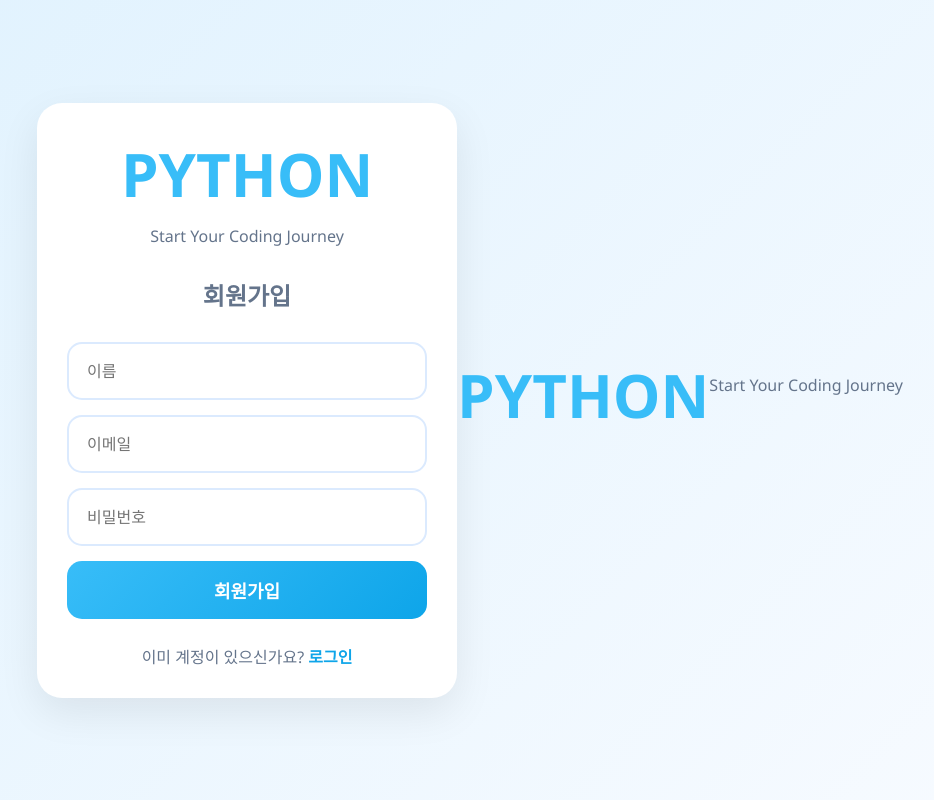
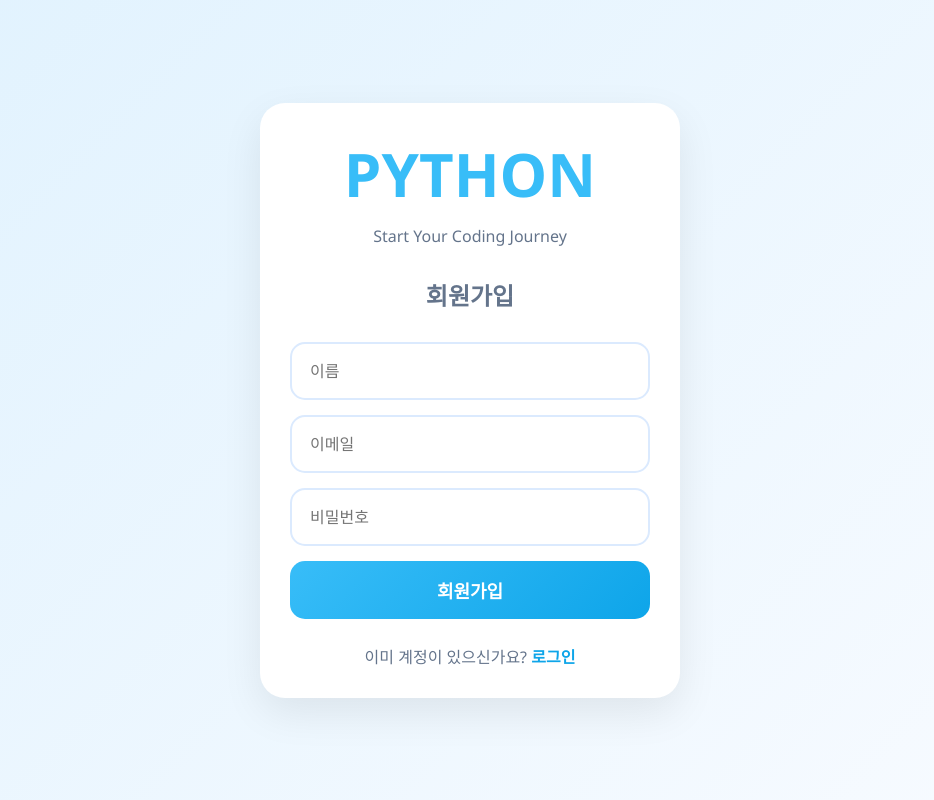
Before and after one commit to greantea77777/PythonLearningWebsite, a Flask app: page /signup in a window 1280 px wide. Shown: the whole page, without its empty margins (170-1104 px from the left). Run offline with Flask 3, Linux system fonts and the light colour scheme.

Commit message:
mobile update

```diff
--- a/static/style.css
+++ b/static/style.css
@@ -3,6 +3,8 @@
     max-width:420px;
 
     padding:30px;
+    margin:auto;
+
 
     background:white;
     border-radius:25px;
@@ -140,13 +142,14 @@ body{
     justify-content:center;
     align-items:center;
 
+
     background:linear-gradient(
         135deg,
         #e0f2fe,
         #f8fbff
     );
 
-    padding:40px;
+    padding:20px;
 }
 
 .card{
@@ -697,3 +700,8 @@ pre{
 
     transition:0.8s;
 }
+
+html,
+body{
+    overflow-x:hidden;
+}
--- a/templates/login.html
+++ b/templates/login.html
@@ -47,9 +47,3 @@
 
 </body>
 </html>
-
-<h1 class="logo">PYTHON</h1>
-
-<p class="sub-title">
-    Learn Python Step by Step
-</p>
--- a/templates/signup.html
+++ b/templates/signup.html
@@ -56,9 +56,3 @@
 
 </body>
 </html>
-
-<h1 class="logo">PYTHON</h1>
-
-<p class="sub-title">
-    Start Your Coding Journey
-</p>
```
